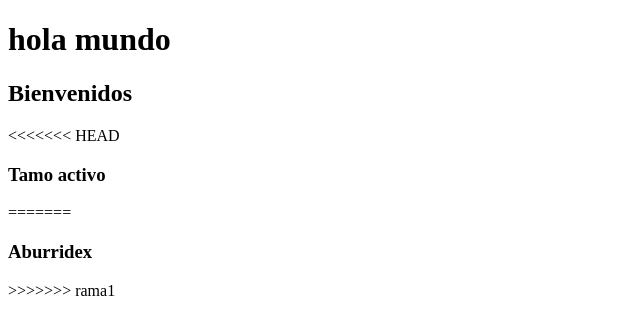
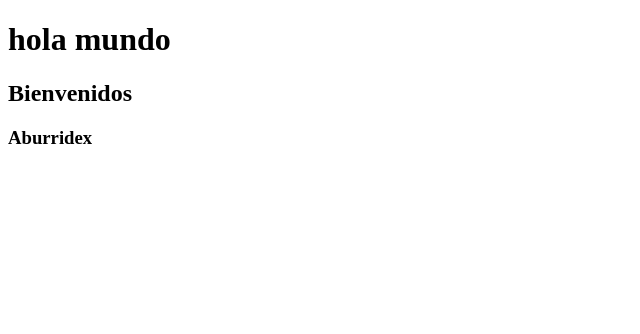
Before and after one commit to Diegow7/PrySimplePageWeb1, a plain HTML site: page index.html in a window 1280 px wide. Shown: the whole page, without its empty margins (0-640 px from the left). Drawn offline with Linux system fonts and the light colour scheme.

Commit message:
Solo dejo aburridex

```diff
--- a/index.html
+++ b/index.html
@@ -9,11 +9,7 @@
 
     <h1>hola mundo</h1>
     <h2>Bienvenidos</h2>
-<<<<<<< HEAD
-    <h3>Tamo activo</h3>
-=======
     <h3>Aburridex</h3>
->>>>>>> rama1
 
 </body>
 </html>
```
